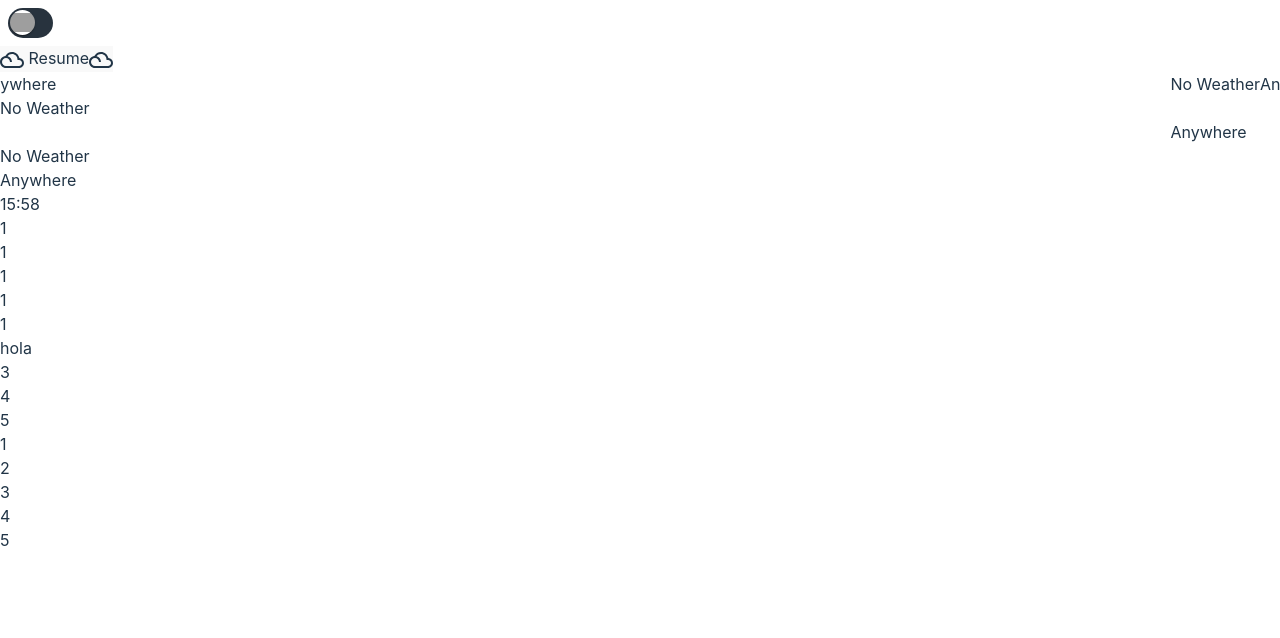
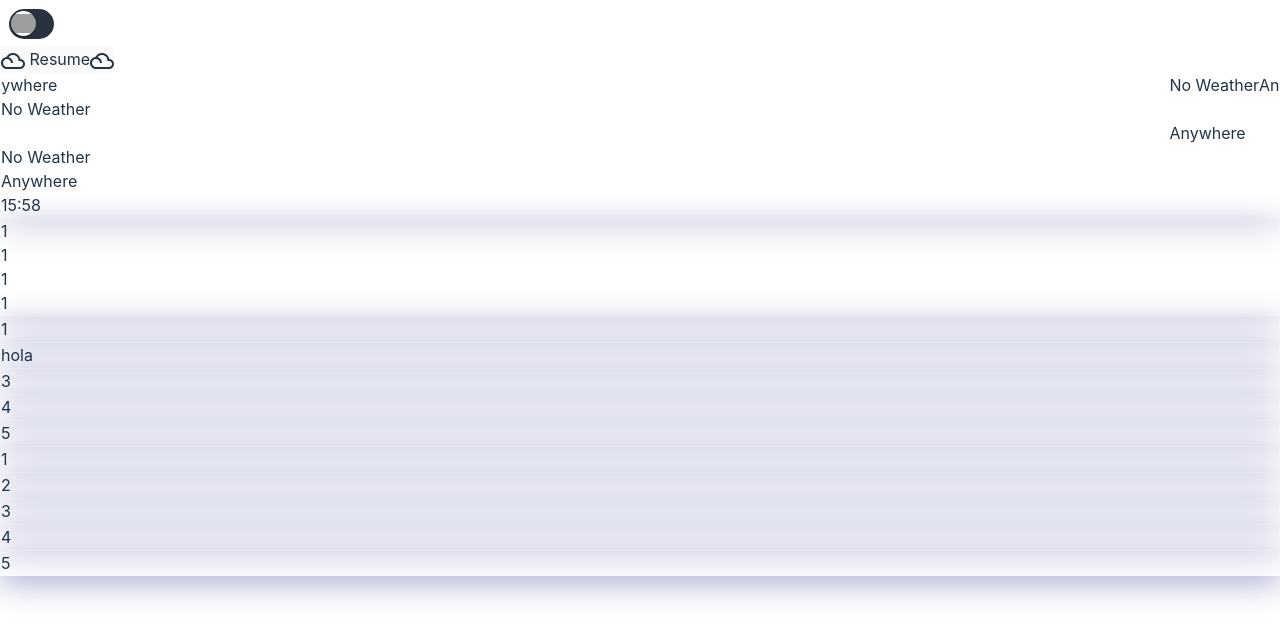
Before and after one commit to arturoguerrab/Arturo-Guerra---Portfolio, a React (Vite) app: page / in a window 1280 px wide. Shown: the top 638 px of the page. Built offline with nearby package versions, Linux system fonts and the light colour scheme; no server answers; grey boxes are pictures that could not be loaded.

Commit message:
Glassmorphis background

```diff
--- a/src/App.jsx
+++ b/src/App.jsx
@@ -9,18 +9,18 @@ function App() {
 		<DataContextProvider>
 			<Layout>
 				<div className="grid grid-cols-7 grid-rows-5 gap-8 w-full h-full">
-					<div className="col-span-3 row-span-2 w-full h-full bg-white opacity-50">1</div>
-					<div className="col-span-3 row-span-3 col-start-1 row-start-3 w-full h-full bg-white opacity-50">hola</div>
-					<div className="col-span-2 row-span-3 col-start-4 row-start-1 w-full h-full bg-white opacity-50">3</div>
-					<div className="col-span-2 row-span-3 col-start-6 row-start-1 w-full h-full bg-white opacity-50">4</div>
-					<div className="col-span-4 row-span-2 col-start-4 row-start-4 w-full h-full bg-white opacity-50">5</div>
+					<div className="col-span-3 row-span-2 w-full h-full glassmorphism">1</div>
+					<div className="col-span-3 row-span-3 col-start-1 row-start-3 w-full h-full glassmorphism">hola</div>
+					<div className="col-span-2 row-span-3 col-start-4 row-start-1 w-full h-full glassmorphism">3</div>
+					<div className="col-span-2 row-span-3 col-start-6 row-start-1 w-full h-full glassmorphism">4</div>
+					<div className="col-span-4 row-span-2 col-start-4 row-start-4 w-full h-full glassmorphism">5</div>
 				</div>
 				<div className="grid grid-cols-7 grid-rows-5 gap-8 w-full h-full mt-10">
-					<div className="col-span-3 row-span-2 w-full h-full bg-white opacity-50">1</div>
-					<div className="col-span-3 row-span-3 col-start-1 row-start-3 w-full h-full bg-white opacity-50">2</div>
-					<div className="col-span-2 row-span-3 col-start-4 row-start-1 w-full h-full bg-white opacity-50">3</div>
-					<div className="col-span-2 row-span-3 col-start-6 row-start-1 w-full h-full bg-white opacity-50">4</div>
-					<div className="col-span-4 row-span-2 col-start-4 row-start-4 w-full h-full bg-white opacity-50">5</div>
+					<div className="col-span-3 row-span-2 w-full h-full glassmorphism">1</div>
+					<div className="col-span-3 row-span-3 col-start-1 row-start-3 w-full h-full glassmorphism">2</div>
+					<div className="col-span-2 row-span-3 col-start-4 row-start-1 w-full h-full glassmorphism">3</div>
+					<div className="col-span-2 row-span-3 col-start-6 row-start-1 w-full h-full glassmorphism">4</div>
+					<div className="col-span-4 row-span-2 col-start-4 row-start-4 w-full h-full glassmorphism">5</div>
 				</div>
 			</Layout>
 		</DataContextProvider>
--- a/src/components/DashboardContainer/DashboardContainer.jsx
+++ b/src/components/DashboardContainer/DashboardContainer.jsx
@@ -1,8 +1,9 @@
 import React from "react";
 
 const DashboardContainer = ({ children }) => {
+	const dashboardDesing = 'col-span-12 xl:col-span-11 row-span-10 xl:row-span-11 col-start-1 row-start-2'
 	return (
-		<main className="col-span-12 xl:col-span-11 row-span-10 xl:row-span-11 col-start-1 row-start-2 px-3 md:px-10 xl:pe-1 my-5 overflow-y-scroll">
+		<main className={dashboardDesing + " ms-3 me-2 pe-1 md:px-10 xl:pe-1 my-5 overflow-y-scroll"}>
 			{children}
 		</main>
 	);
--- a/src/components/Layout/Layout.jsx
+++ b/src/components/Layout/Layout.jsx
@@ -9,7 +9,7 @@ const Layout = ({ children }) => {
 		grid:"grid grid-cols-12 grid-rows-12 gap-0 w-screen h-dvh "
 	}
 	return (
-		<div className={ style.grid + "bg-cover bg-[url('https://res.cloudinary.com/dbwomkmnq/image/upload/f_auto,q_auto/v1/Portfolio/qgtzaznalvcvobbq5cbp')]"}>
+		<div className={ style.grid + "bg-cover bg-[url('https://res.cloudinary.com/dbwomkmnq/image/upload/f_auto,q_auto/v1/Portfolio/ea6lanvn9rnatva9ws4m')]"}>
 			<StateBarContainer />
 
 			<SideBarContainer />
--- a/src/components/SideBarContainer/SideBarContainer.jsx
+++ b/src/components/SideBarContainer/SideBarContainer.jsx
@@ -8,7 +8,7 @@ const SideBarContainer = () => {
 
 	return (
 		<aside className={StylesAside.mobile + StylesAside.desktop}>
-			<div className="w-80 h-12 xl:w-12 xl:h-80 flex xl:flex-col items-center justify-around rounded-[1.25rem] bg-[#FFFFFF]/65 ">
+			<div className="w-80 h-12 xl:w-12 xl:h-80 flex xl:flex-col items-center justify-around rounded-xl glassmorphism ">
 				<div className="bg-black w-10 h-10">1</div>
 				<div className="bg-red-400 w-10 h-10">1</div>
 				<div className="bg-green-400 w-10 h-10">1</div>
--- a/src/components/StateBarContainer/StateBar/Clock/Clock.jsx
+++ b/src/components/StateBarContainer/StateBar/Clock/Clock.jsx
@@ -22,7 +22,7 @@ const Clock = () => {
 
 	return (
 		<div className="col-span-1 col-start-11 md:col-start-12 flex justify-center items-center ">
-			<div className="bg-[#28333E] rounded-2xl px-2 -me-5 sm:-me-12  md:me-3  h-8 flex items-center justify-center text-white">
+			<div className="bg-[#28333E] rounded-xl px-2 -me-5 sm:-me-12  md:me-3  h-8 flex items-center justify-center text-white">
 				{time}
 			</div>
 		</div>
--- a/src/components/StateBarContainer/StateBar/DownloadResume/DownloadResume.jsx
+++ b/src/components/StateBarContainer/StateBar/DownloadResume/DownloadResume.jsx
@@ -9,7 +9,7 @@ const DownloadResume = () => {
 	};
 
 	const buttonDesing =
-		"bg-[#00CC66] text-white rounded-2xl h-8 flex w-14 xl:w-28 justify-center items-center gap-2 ";
+		"bg-[#00CC66] text-white rounded-xl h-8 flex w-14 xl:w-28 justify-center items-center gap-2 ";
 
 	return (
 		<div className="col-start-3 md:col-start-2  col-span-2 sm:col-span-1 // flex justify-center items-center">
--- a/src/components/StateBarContainer/StateBar/Location/LocationContainer.jsx
+++ b/src/components/StateBarContainer/StateBar/Location/LocationContainer.jsx
@@ -5,7 +5,7 @@ import Marquee from "react-fast-marquee";
 
 const LocationContainer = () => {
 	const marqueeStyles =
-		" rounded-[1.25rem] h-8 bg-gradient-to-r from-[#30C1FF] to-[#358CF2] text-white  overflow-hidden ";
+		" rounded-xl h-8 bg-gradient-to-r from-[#30C1FF] to-[#358CF2] text-white  overflow-hidden ";
 
 	return (
 		<div className="col-start-8 md:col-start-9 me-2 col-span-3 flex items-center justify-between  ">
--- a/src/components/StateBarContainer/StateBar/StateBar.jsx
+++ b/src/components/StateBarContainer/StateBar/StateBar.jsx
@@ -6,7 +6,7 @@ import ChangeLanguage from "./ChangeLanguage/ChangeLanguage";
 
 const StateBar = () => {
 	const style = {
-		desing: "h-10 mx-2 md:mx-10 rounded-[1.25rem] bg-[#FFFFFF]/65 mt-3",
+		desing: "h-10 mx-2 md:mx-10 rounded-xl glassmorphism mt-3",
 		grid: " grid grid-cols-12 grid-rows-1 gap-0",
 	};
 
--- a/src/index.css
+++ b/src/index.css
@@ -38,6 +38,14 @@ body {
 	height: 100%;
 }
 
+.glassmorphism {
+	background: rgba(255, 255, 255, 0.4);
+	box-shadow: 0 8px 32px 0 rgba(31, 38, 135, 0.37);
+	backdrop-filter: blur(4px);
+	-webkit-backdrop-filter: blur(4px);
+	border: 1px solid rgba(255, 255, 255, 0.18);
+}
+
 @media (prefers-color-scheme: light) {
 	:root {
 		color: #213547;
```
